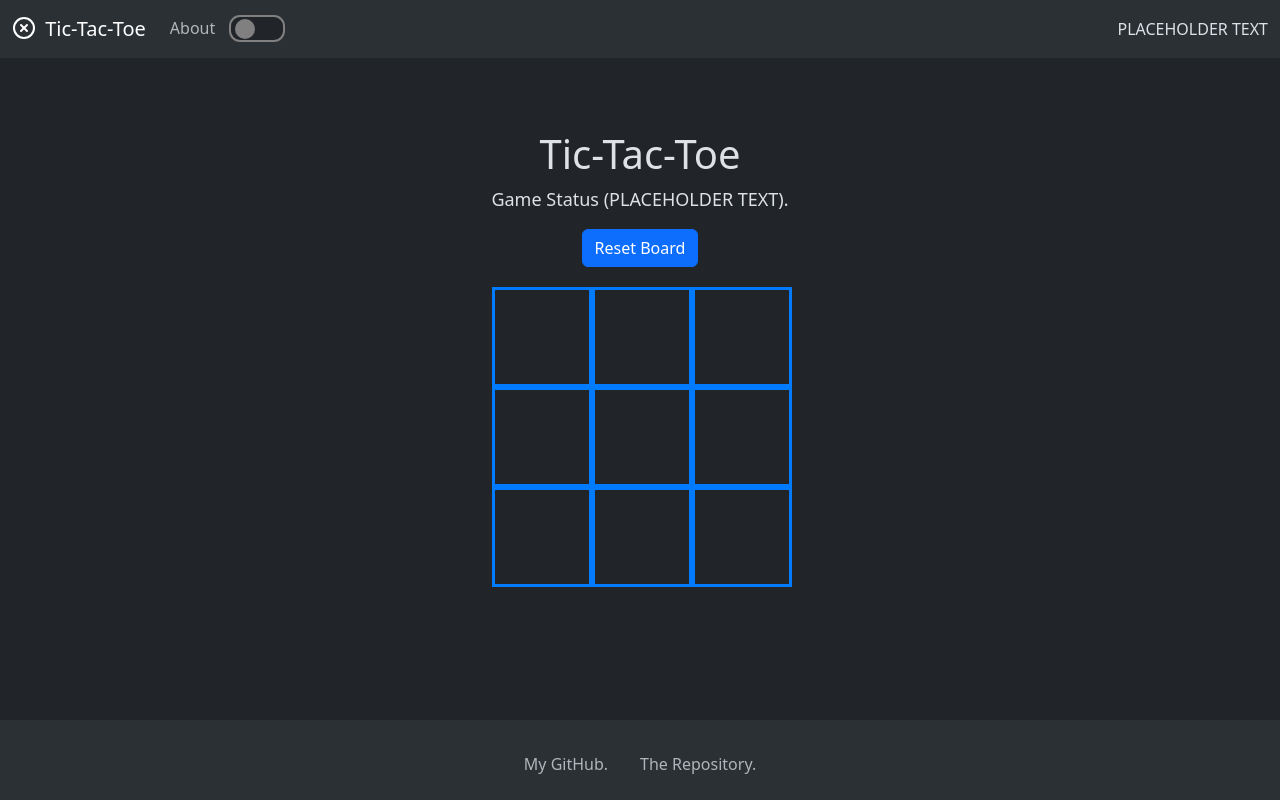
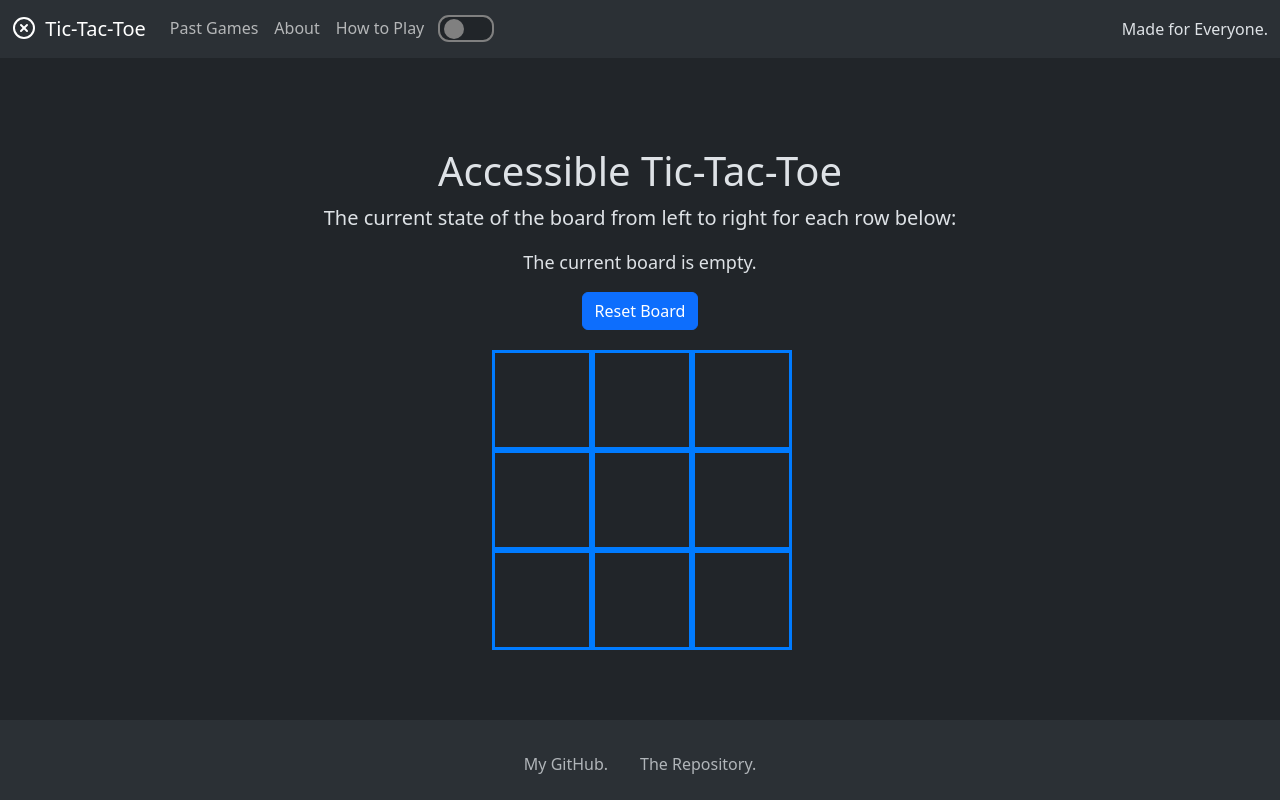
Before and after one commit to omcodedthis/Accessible-Tic-Tac-Toe, a Flask app: page / in a window 1280 px wide. Run offline with Flask 3, Linux system fonts and the light colour scheme.

Commit message:
made the tic-tac-toe more accessible
next is to add the ability to save past games (chosen by user)

```diff
--- a/app.py
+++ b/app.py
@@ -12,13 +12,46 @@ app.config["SESSION_PERMANENT"] = False
 app.config["SESSION_TYPE"] = "filesystem"
 Session(app)
 today = date.today()
+con = sqlite3.connect("user_data.db", check_same_thread=False)
+db = con.cursor()
 
 
-@app.route("/", methods=["GET"])
+# Sets API Key & URL, this is used to get user's device data.
+api_key = 'your API Key'
+api_url = 'https://geo.ipify.org/api/v2/country,city?'
+
+
+@app.route("/", methods=["GET", "POST"])
 def index():
-        return render_template("index.html")
+        if (request.method == "GET"):
+                return render_template("index.html")
+
 
 
 @app.route("/about", methods=["GET"])
 def about():
         return render_template("about.html")
+
+
+# date_checker() checks the date inputted follows the guidelines of DD/MM/YYYY, ensuring that the date is also not zero.
+def date_checker(date):
+    checker = 0
+    zero_checker = 0
+    for i in range(10):
+        if (i == 2) or (i == 5):
+            if date[i] == '/':
+                checker += 1
+        else:
+            if date[i].isdigit():
+                checker += 1
+                if date[i] == '0':
+                    zero_checker += 1
+
+    if zero_checker == 8:
+        return True
+
+    if checker == 10:
+        return False
+
+    else:
+         return True
--- a/static/styles.css
+++ b/static/styles.css
@@ -77,7 +77,7 @@ input:checked + .slider:before {
 
 /* CSS for the board and its related parts. */
 .container {
-    height: 75vh;
+    height: 85vh;
     display: flex;
     justify-content: center;
     align-items: center;
@@ -103,6 +103,7 @@ input:checked + .slider:before {
     border: 3.5px solid;
 }
 
+
 /* CSS for footer positioning (layout.html). */
 footer {
     position: fixed;
--- a/static/tictactoe_game.js
+++ b/static/tictactoe_game.js
@@ -22,6 +22,7 @@ let resetButton = document.getElementById("resetButton")
 let spacesArray = Array.from(document.getElementsByClassName("space"))
 let currentPlayerMarker = CIRCLE
 let spaceTracker = Array(9).fill(null)
+let spacesIndexIfWon = null;
 
 
 // Starts the game by listening for a click on a space. markSpace is then called when a space is clicked.
@@ -48,6 +49,8 @@ function markSpace(s) {
             return
         }
 
+        gameStatus.innerText = generateCurrentBoardInfo()
+
         changePlayerMarker()
     }
 }
@@ -70,7 +73,31 @@ function checkIfPlayerHasWon() {
 function boardWinCondition() {
     gameStatus.innerText = currentPlayerMarker + " has won!"
     spacesArray.forEach(space => space.removeEventListener("click", markSpace))
+    spacesIndexIfWon.forEach(id => spacesArray[id].style.backgroundColor="#aeb2b6")
 }
+
+
+// Loops over all indexes in spaceTracker & generates a summary of the current state of the board.
+function generateCurrentBoardInfo() {
+    let info = ""
+    for (let i = 0; i < spaceTracker.length; i++) {
+        let text = spaceTracker[i]
+
+        if (!text) {
+            text = "empty"
+        }
+
+        info += ' ' + text + ','
+    }
+
+    // checks if the current state is a draw
+    if (!(info.includes("empty"))) {
+        return "The game has ended in a draw."
+    } else {
+        return info.slice(0, -1)
+    }
+}
+
 
 
 // Changes the marker to for the other player's turn.
@@ -90,6 +117,7 @@ function resetBoard() {
     spaceTracker.fill(null)
 
     spacesArray.forEach(space => space.innerText = '')
+    spacesIndexIfWon.forEach(id => spacesArray[id].style.backgroundColor="")
 
     currentPlayerMarker = CIRCLE
 
--- a/templates/index.html
+++ b/templates/index.html
@@ -11,8 +11,9 @@ Tic-Tac-Toe
 {% block body %}
 <div class="container">
   <!--Title and description for the game.-->
-  <h1 id="gameTitle">Tic-Tac-Toe</h1>
-  <p id="gameStatus" style="text-align: center; font-size: 18px;">Game Status (PLACEHOLDER TEXT).</p>
+  <h1 id="gameTitle">Accessible Tic-Tac-Toe</h1>
+  <p style="text-align: center; font-size: 20px;">The current state of the board from left to right for each row below:</p>
+  <p id="gameStatus" style="text-align: center; font-size: 18px;">The current board is empty.</p>
   <button type="button" class="btn btn-primary" id="resetButton">Reset Board</button>
 
   <!--The board to play the game. "012" is the first row, followed by "345" & "678". -->
--- a/templates/layout.html
+++ b/templates/layout.html
@@ -23,8 +23,15 @@
         <div class="collapse navbar-collapse" id="navbarNav">
           <ul class="navbar-nav me-auto">
             <li class="nav-item">
+              <a class="nav-link {% block games_active %} {% endblock %}" href="">Past Games</a>
+            </li>
+            <li class="nav-item">
               <a class="nav-link {% block about_active %} {% endblock %}" href="/about">About</a>
             </li>
+          </li>
+          <li class="nav-item">
+            <a class="nav-link" href="https://www.youtube.com/watch?v=3qzcAMShotQ">How to Play</a>
+          </li>
             <li class="nav-item">
               <label class="switch">
                 <input type="checkbox" id="toggle" value="off" onclick="change_site_mode()"></input>
@@ -32,7 +39,7 @@
               </label>
             </li>
           </ul>
-          <span class="navbar-nav ms-auto">PLACEHOLDER TEXT</span>
+          <span class="navbar-nav ms-auto">Made for Everyone.</span>
         </div>
       </div>
     </nav>
```
